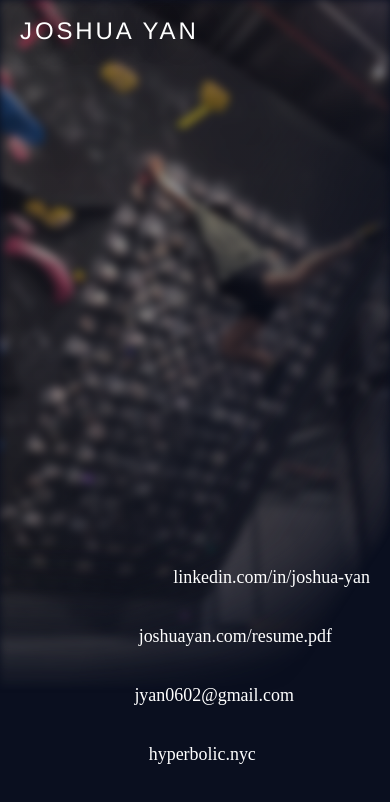
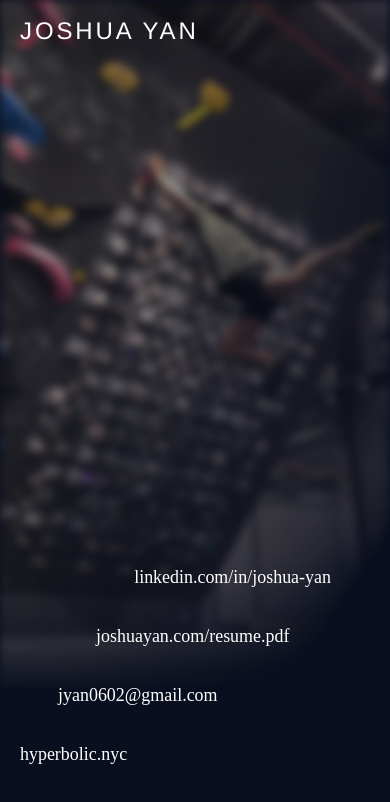
Before and after one commit to jyan95/website, a React (Vite) app: page / in a window 390 px wide. Shown: the top 802 px of the page. Built offline with nearby package versions, Linux system fonts and the light colour scheme.

Commit message:
style: left-align mobile links to match every other breakpoint

```diff
--- a/src/components/links/link-list.css
+++ b/src/components/links/link-list.css
@@ -87,51 +87,26 @@
 }
 
 /*
-  Mobile: the wall edge is off-screen at these sizes, so the block anchors to
-  the right edge instead -- but it keeps the same geometric step, mirrored, so
-  the rows stay parallel to the diagonal rather than stacking flush.
+  Mobile keeps the desktop's left-aligned ladder so the leading edge reads the
+  same way at every size. It cannot sit clear of the wall edge here -- at these
+  widths the longest row would run ~50px off-screen -- so the block anchors to
+  the left margin instead. By this point in the frame the photo has already
+  faded out beneath it, so the rows still land on background.
 */
 @media (max-width: 767px) {
   .link-nav {
     --link-pitch: 3.3em; /* taller rows so touch targets stay usable */
     font-size: clamp(1rem, 4.6vw, 1.3rem);
     position: fixed;
-    left: auto;
+    left: clamp(1.25rem, 5vw, 2rem);
+    right: auto;
     top: auto;
-    right: clamp(1.25rem, 5vw, 2rem);
     bottom: clamp(2rem, 8vh, 4rem);
     transform: none;
     z-index: 10;
   }
 
-  .link-list {
-    align-items: flex-end;
-    text-align: right;
-  }
-
   .link-list a {
     padding: 0.7em 0;
   }
-
-  /*
-    Reversed relative to the desktop margin-left ladder: margin-right pushes a
-    row's trailing edge LEFT, so the multiplier has to grow downward for the
-    rows to descend leftward like the wall does.
-  */
-  .link-list li:nth-child(1) {
-    margin-left: 0;
-    margin-right: 0;
-  }
-  .link-list li:nth-child(2) {
-    margin-left: 0;
-    margin-right: var(--link-step);
-  }
-  .link-list li:nth-child(3) {
-    margin-left: 0;
-    margin-right: calc(var(--link-step) * 2);
-  }
-  .link-list li:nth-child(4) {
-    margin-left: 0;
-    margin-right: calc(var(--link-step) * 3);
-  }
 }
```
